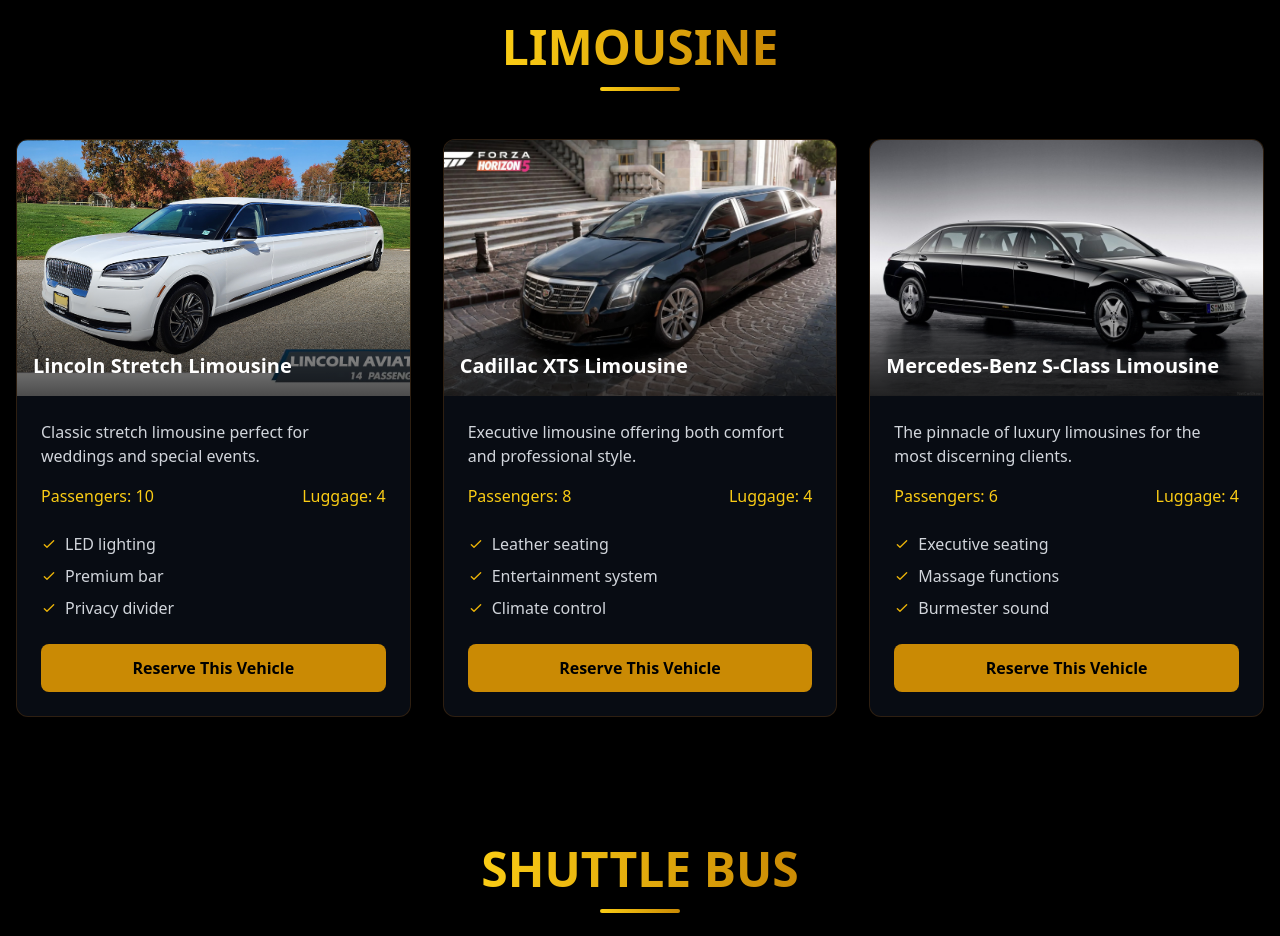
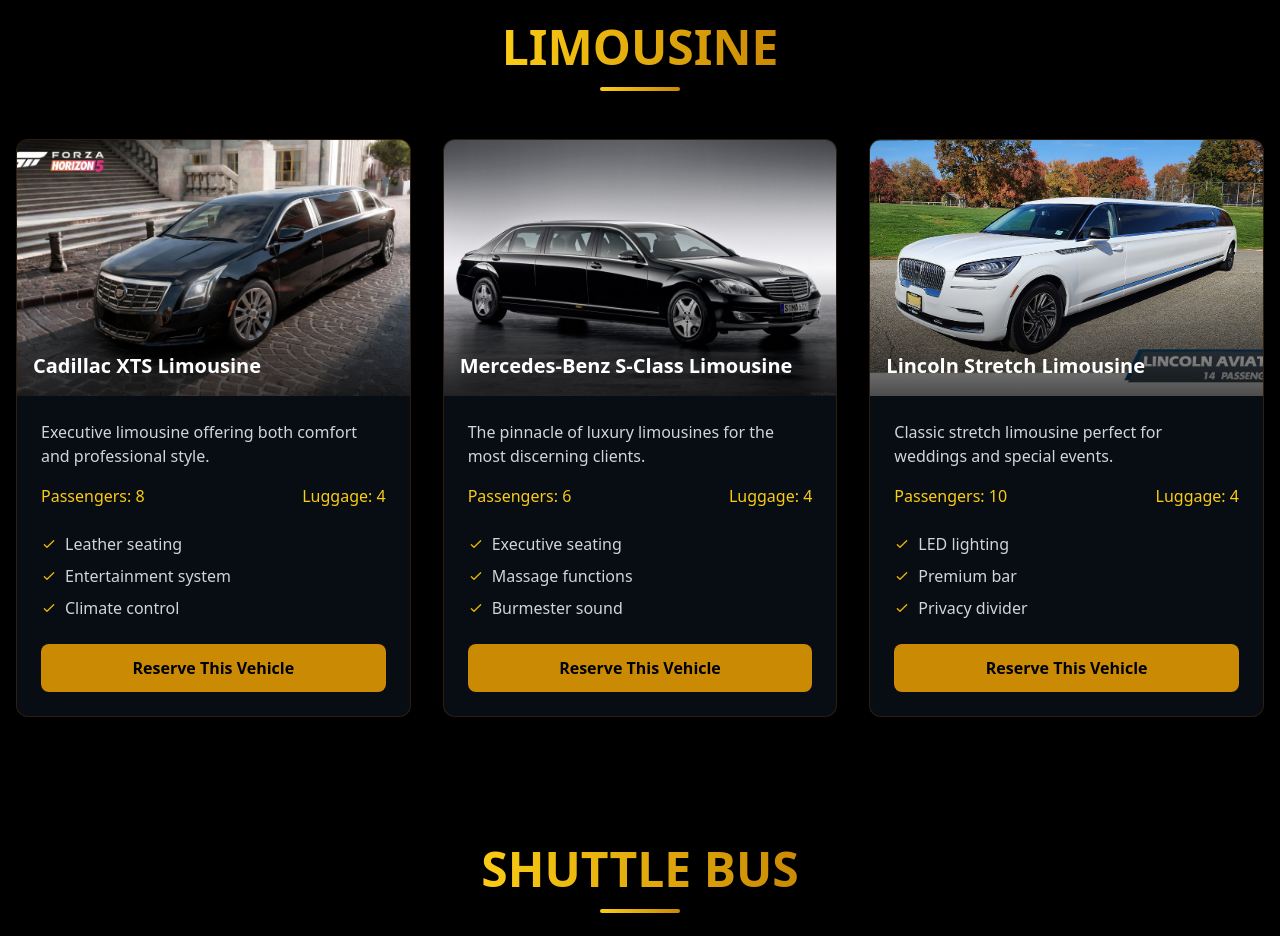
Before and after one commit to meharahmadft6/Cheery-Limousine-Worldwide, a Next.js app: page /fleet in a window 1280 px wide. Shown: the part 4440-5376 px from the top of the page. Built offline with nearby package versions, Linux system fonts and the light colour scheme.

Commit message:
Your commit message

```diff
--- a/src/app/fleet/page.tsx
+++ b/src/app/fleet/page.tsx
@@ -183,17 +183,7 @@
     },
 
     // Limousines
-    {
-      id: "limo-1",
-      type: "LIMOUSINE",
-      name: "Lincoln Stretch Limousine",
-      imageUrl: "/Lincoln.jpg  ",
-      passengerCapacity: 10,
-      luggageCapacity: 4,
-      features: ["LED lighting", "Premium bar", "Privacy divider"],
-      description:
-        "Classic stretch limousine perfect for weddings and special events.",
-    },
+
     {
       id: "limo-2",
       type: "LIMOUSINE",
@@ -215,6 +205,17 @@
       features: ["Executive seating", "Massage functions", "Burmester sound"],
       description:
         "The pinnacle of luxury limousines for the most discerning clients.",
+    },
+    {
+      id: "limo-4",
+      type: "LIMOUSINE",
+      name: "Lincoln Stretch Limousine",
+      imageUrl: "/lemo.jpg  ",
+      passengerCapacity: 10,
+      luggageCapacity: 4,
+      features: ["LED lighting", "Premium bar", "Privacy divider"],
+      description:
+        "Classic stretch limousine perfect for weddings and special events.",
     },
 
     // Shuttle Buses
```
Also changed, not shown: public/lemo.jpg (added).
